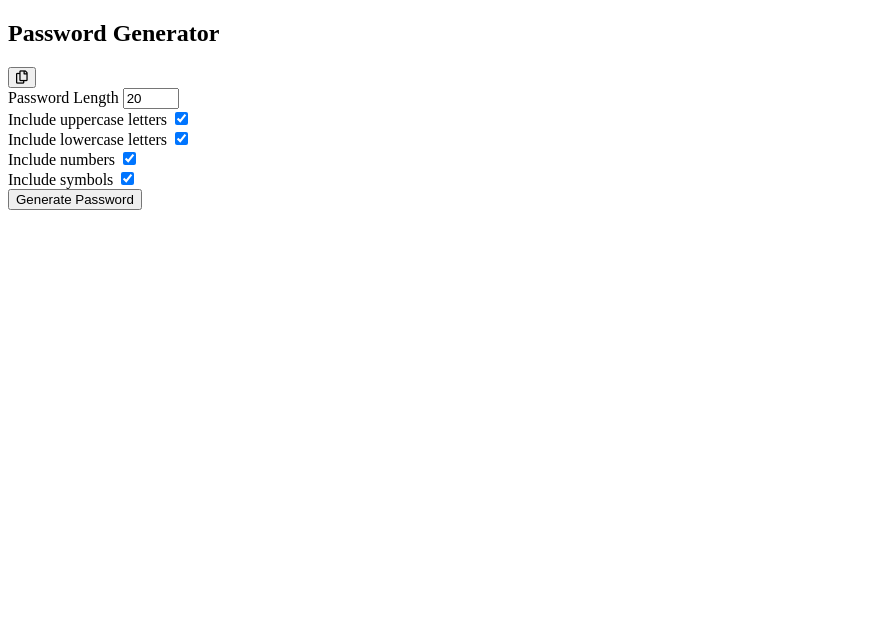
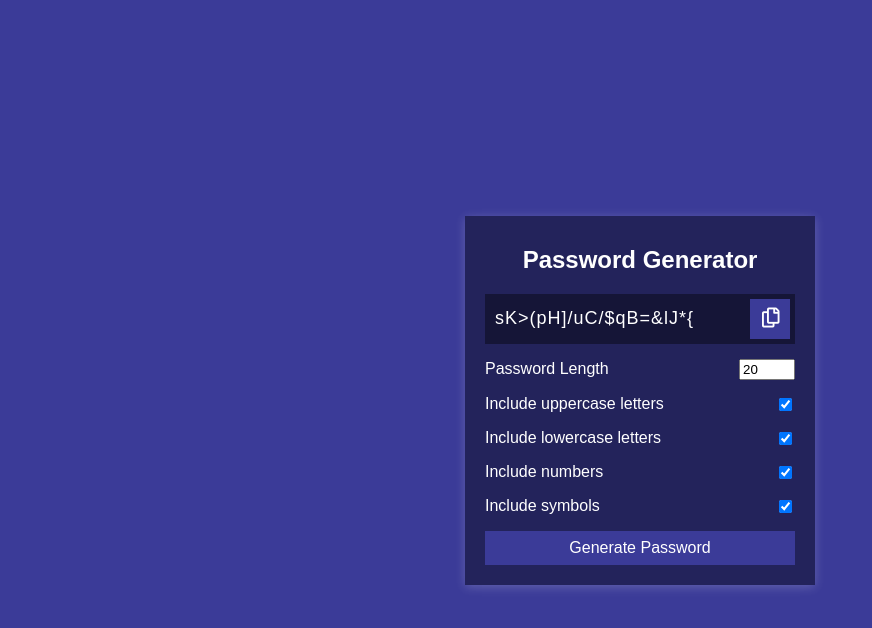
Before and after one commit to devensaha/Projectt, a plain HTML site: page index.html in a window 1280 px wide. Both pictures are taken after a click on the button "Generate Password". Shown: the whole page, without its empty margins (0-872 px from the left). Drawn offline with Linux system fonts and the light colour scheme; a web font is replaced by a local one.

Commit message:
final commit

```diff
--- a/index.html
+++ b/index.html
@@ -9,8 +9,8 @@
       integrity="sha512-+4zCK9k+qNFUR5X+cKL9EIR+ZOhtIloNl9GIKS57V1MyNsYpYcUrUeQc9vNfzsWfV28IaLL3i96P9sdNyeRssA=="
       crossorigin="anonymous"
     />
-
-    <title>Generating Password</title>
+    <link rel="stylesheet" href="style.css" />
+    <title>Password Generator</title>
   </head>
   <body>
     <div class="container">
@@ -53,6 +53,6 @@
       <button class="btn btn-large" id="generate">Generate Password</button>
     </div>
 
-
+    <script src="script.js"></script>
   </body>
 </html>
--- /dev/null
+++ b/script.js
@@ -0,0 +1,84 @@
+const resultElement = document.getElementById("result");
+const lengthElement = document.getElementById("length");
+const uppercaseElement = document.getElementById("uppercase");
+const lowercaseElement = document.getElementById("lowercase");
+const numbersElement = document.getElementById("numbers");
+const symbolsElement = document.getElementById("symbols");
+const generateElement = document.getElementById("generate");
+const clipboardElement = document.getElementById("clipboard");
+
+// Random functions
+// fromCharCode: https://developer.mozilla.org/en-US/docs/Web/JavaScript/Reference/Global_Objects/String/fromCharCode
+// ASCII codes: https://www.w3schools.com/charsets/ref_html_ascii.asp
+const getRandomLower = () =>
+  String.fromCharCode(Math.floor(Math.random() * 26) + 97);
+
+const getRandomUpper = () =>
+  String.fromCharCode(Math.floor(Math.random() * 26) + 65);
+
+const getRandomNumber = () =>
+  String.fromCharCode(Math.floor(Math.random() * 10) + 48);
+
+const getRandomSymbol = () => {
+  const symbols = "!@#$%^&*(){}[]=<>/,.";
+  return symbols[Math.floor(Math.random() * symbols.length)];
+};
+
+const randomFunctions = {
+  lower: getRandomLower,
+  upper: getRandomUpper,
+  number: getRandomSymbol,
+  symbol: getRandomSymbol,
+};
+
+const createNotification = (message) => {
+  const notif = document.createElement("div");
+  notif.classList.add("toast");
+  notif.innerText = message;
+  document.body.appendChild(notif);
+  setTimeout(() => notif.remove(), 3000);
+};
+
+clipboardElement.addEventListener("click", () => {
+  const password = resultElement.innerText;
+  if (!password) return;
+  const textarea = document.createElement("textarea");
+  textarea.value = password;
+  document.body.appendChild(textarea);
+  textarea.select();
+  document.execCommand("copy");
+  textarea.remove();
+  createNotification("Password copied to clipboard!");
+});
+
+generateElement.addEventListener("click", () => {
+  const length = +lengthElement.value;
+  const hasLower = lowercaseElement.checked;
+  const hasUpper = uppercaseElement.checked;
+  const hasNumber = numbersElement.checked;
+  const hasSymbol = symbolsElement.checked;
+  resultElement.innerText = generatePassword(
+    hasLower,
+    hasUpper,
+    hasNumber,
+    hasSymbol,
+    length
+  );
+});
+
+const generatePassword = (lower, upper, number, symbol, length) => {
+  let generatedPassword = "";
+  const typesCount = lower + upper + number + symbol;
+  const typesArr = [{ lower }, { upper }, { number }, { symbol }].filter(
+    (item) => Object.values(item)[0]
+  );
+  if (typesCount === 0) return "";
+  for (let i = 0; i < length; i += typesCount) {
+    typesArr.forEach((type) => {
+      const funcName = Object.keys(type)[0];
+      generatedPassword += randomFunctions[funcName]();
+    });
+  }
+  const finalPassword = generatedPassword.slice(0, length);
+  return finalPassword;
+};
--- /dev/null
+++ b/style.css
@@ -0,0 +1,91 @@
+@import url("https://fonts.googleapis.com/css?family=Muli&display=swap");
+
+* {
+  box-sizing: border-box;
+}
+
+body {
+  background-color: #3b3b98;
+  color: #fff;
+  font-family: "Muli", sans-serif;
+  display: flex;
+  flex-direction: column;
+  align-items: center;
+  justify-content: center;
+  height: 100vh;
+  overflow: hidden;
+  padding: 10px;
+  margin: 0;
+}
+
+h2 {
+  margin: 10px 0 20px;
+  text-align: center;
+}
+
+.container {
+  background-color: #23235b;
+  box-shadow: 0px 2px 10px rgba(255, 255, 255, 0.2);
+  padding: 20px;
+  width: 350px;
+  max-width: 100%;
+}
+
+.result-container {
+  background-color: rgba(0, 0, 0, 0.4);
+  display: flex;
+  justify-content: flex-start;
+  align-items: center;
+  position: relative;
+  font-size: 18px;
+  letter-spacing: 1px;
+  padding: 12px 10px;
+  height: 50px;
+  width: 100%;
+}
+
+.result-container #result {
+  word-wrap: break-word;
+  max-width: calc(100% - 40px);
+}
+
+.result-container .btn {
+  position: absolute;
+  top: 5px;
+  right: 5px;
+  width: 40px;
+  height: 40px;
+  font-size: 20px;
+}
+
+.btn {
+  background-color: #3b3b98;
+  color: #fff;
+  border: none;
+  font-size: 16px;
+  padding: 8px 12px;
+  cursor: pointer;
+}
+
+.btn-large {
+  display: block;
+  width: 100%;
+}
+
+.setting {
+  display: flex;
+  justify-content: space-between;
+  align-items: center;
+  margin: 15px 0;
+}
+
+.toast {
+  position: fixed;
+  bottom: 10px;
+  right: 10px;
+  background-color: #fff;
+  color: #3b3b98;
+  border-radius: 5px;
+  padding: 1rem 2rem;
+  margin: 0.5rem;
+}
```
